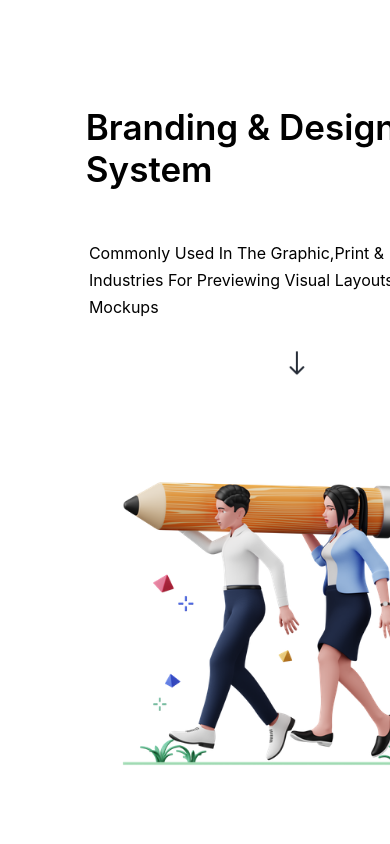
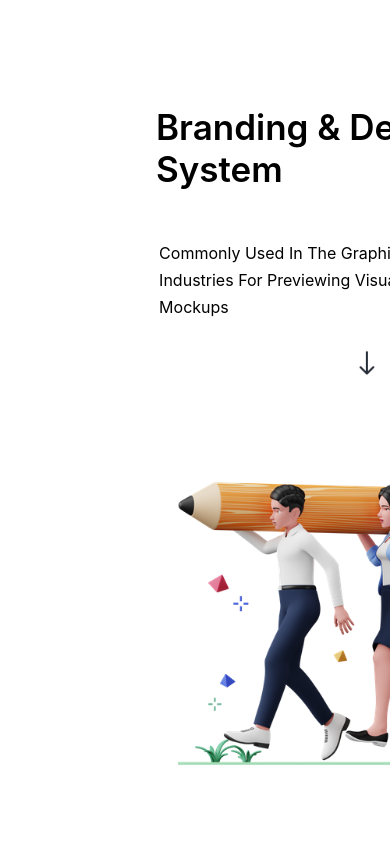
Before and after one commit to Akinyemi04/Homyphy, a React (Create React App) app: page / in a window 390 px wide. Shown: the part 1380-2224 px from the top of the page. Built offline with nearby package versions, Linux system fonts and the light colour scheme.

Commit message:
final setup

```diff
--- a/src/App.css
+++ b/src/App.css
@@ -419,9 +419,6 @@ aside .div button:hover {
     transform: scale(2.7);
     top: 78vh;
     left: 65vw;
-    /*width: 100vw;
-    height: 60vh;
-    transform: translate(-30vw,66vh);*/
   }
   .App span {
     transform: translate(30vw, 84vh);
@@ -466,7 +463,7 @@ aside .div button:hover {
     position: relative;
   }
   article section div {
-    margin-left: 21vw;
+    margin-left: 41vw;
   }
   article section div p {
     width: 140vw;
@@ -478,23 +475,18 @@ aside .div button:hover {
     position: absolute;
     transform: scale(3) translateY(18vh);
     left: 50vw;
-    /*height:100vh ;
-    width: 84vw;
-    -webkit-transform:translate(45vw,-15vh) scale(3) ;
-    -moz-transform: translate(45vw,-15vh) scale(3) ;
-    transform: translate(45vw,-15vh) scale(3) ;*/
   }
   article aside {
     flex-direction: column-reverse;
   }
   article aside .img1 {
-    margin-left: 26vw;
+    margin-left: 40vw;
     margin-top: 18vh;
     width: 90vw;
     height: 55vh;
   }
   article aside div {
-    margin-left: 12vw;
+    margin-left: 30vw;
   }
   article aside div h2 {
     width: 94vw;
--- a/src/App.scss
+++ b/src/App.scss
@@ -439,9 +439,6 @@ aside{
         transform: scale(2.7);
         top: 78vh;
         left: 65vw;
-        /*width: 100vw;
-        height: 60vh;
-        transform: translate(-30vw,66vh);*/
       }
     }
     span{
@@ -481,11 +478,10 @@ aside{
     background-size: cover;
     section{
       flex-direction: column;
-      //background-color: pink;
       position: relative;
 
       div{
-        margin-left: 21vw;
+        margin-left: 41vw;
         p{
           width: 140vw;
         }
@@ -496,27 +492,19 @@ aside{
       .img2{
         position: absolute;
         transform: scale(3) translateY(18vh);
-        //top:20vh ;
-        //bottom: -20vh;
         left: 50vw;
-
-        /*height:100vh ;
-        width: 84vw;
-        -webkit-transform:translate(45vw,-15vh) scale(3) ;
-        -moz-transform: translate(45vw,-15vh) scale(3) ;
-        transform: translate(45vw,-15vh) scale(3) ;*/
       }
     }
     aside{
       flex-direction:column-reverse;
       .img1{
-        margin-left: 26vw;
+        margin-left: 40vw;
         margin-top: 18vh;
         width: 90vw;
         height: 55vh;
       }
       div{
-        margin-left: 12vw;
+        margin-left: 30vw;
         h2{
           width: 94vw;
         }
```
Also changed, not shown: 1 other file (tests, documents, lock files or other folders).
